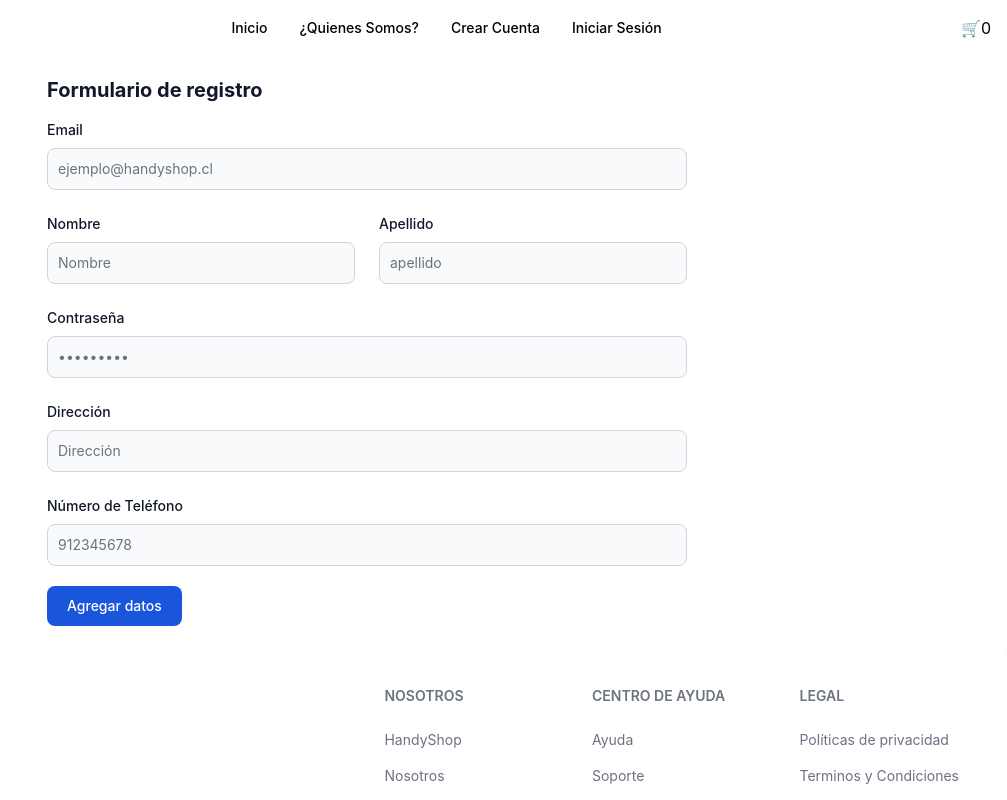
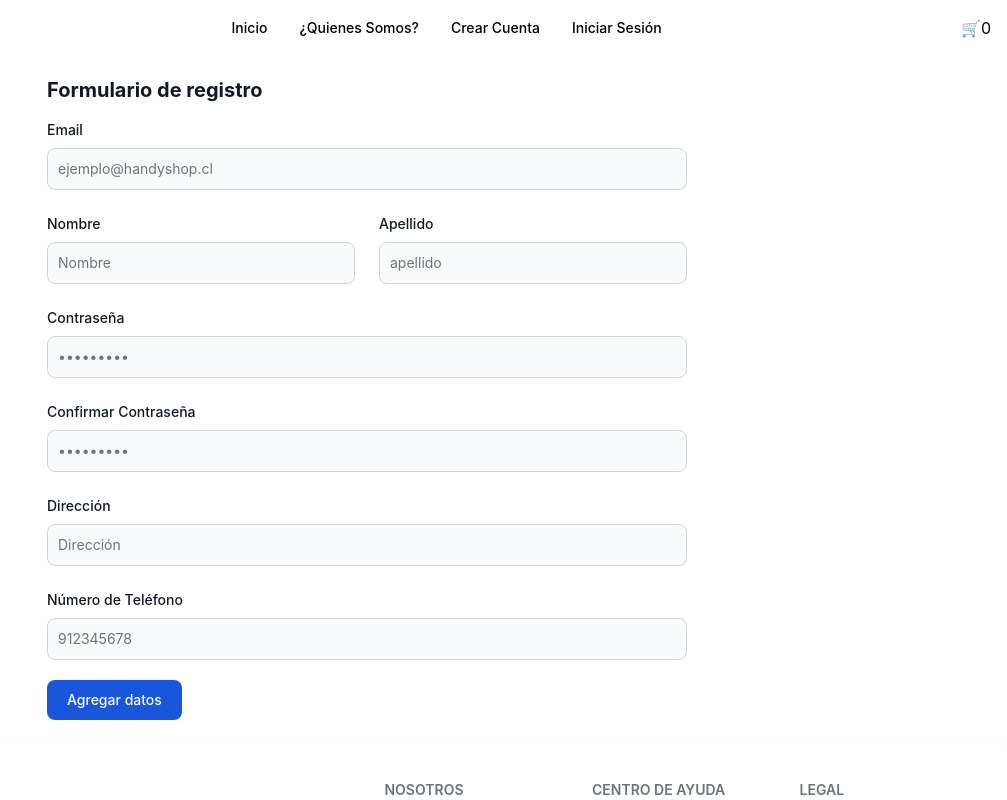
Before and after one commit to dcarvajal99/handyshop, a React (Create React App) app: page /register-users in a window 1280 px wide. Shown: the top 800 px of the page, without its empty margins (273-1280 px from the left). Built offline with nearby package versions, Linux system fonts and the light colour scheme; no server answers.

Commit message:
confirmar pass

```diff
--- a/src/views/RegisterUsers.jsx
+++ b/src/views/RegisterUsers.jsx
@@ -7,11 +7,13 @@ const RegisterUsers = () => {
   const PORT = process.env.PORT || 3001;
   const URL = process.env.REACT_APP_BACKEND_URL || `http://localhost:${PORT}`;
   const [isValidEmail, setIsValid] = useState(false);
+  const [passwordErrors, setPasswordErrors] = useState({});
   const [usuario, setUsuario] = useState({
     email: '',
     nombre: '',
     apellido: '',
-    password: '',
+    password: "",
+    confirmPassword: "",
     direccion: '',
     telefono: ''
   });
@@ -20,7 +22,8 @@ const RegisterUsers = () => {
     email: '',
     nombre: '',
     apellido: '',
-    password: '',
+    password: "",
+    confirmPassword: "",
     direccion: '',
     telefono: ''
   });
@@ -32,7 +35,15 @@ const RegisterUsers = () => {
     field[name] = value;
     setUsuario({ ...usuario, ...field });
     setErrors({ ...errors, [name]: '' });
+    if (name === 'confirmPassword') {
+      setPasswordErrors({
+        ...passwordErrors,
+        confirmPassword: usuario.password !== value ? 'Las contraseñas no coinciden' : ''
+      });
     };
+  };
+
+
 
     const validateForm = () => {
       setIsValid(validateEmail(usuario.email));
@@ -54,6 +65,8 @@ const RegisterUsers = () => {
 
       if (!usuario.password.trim()) {
         newErrors.password = 'Contraseña es requerida';
+      } else if (usuario.password !== usuario.confirmPassword) {
+        newErrors.confirmPassword = 'Las contraseñas no coinciden';
       }
 
         if (!usuario.direccion.trim()) {
@@ -143,7 +156,7 @@ const RegisterUsers = () => {
                   {errors.apellido && <div className="text-red-600 text-s font-medium">{errors.apellido}</div>}
                 </div>
                 <div className="sm:col-span-2">
-              <label for="name" className="block mb-2 text-sm font-medium text-gray-900 dark:text-white">Contraseña</label>
+                  <label for="password" className="block mb-2 text-sm font-medium text-gray-900 dark:text-white">Contraseña</label>
                   <input type="password" name="password"
                     id="contraseña" className="bg-gray-50 border border-gray-300 text-gray-900 text-sm rounded-lg
               focus:ring-primary-600 focus:border-primary-600 block w-full p-2.5 dark:bg-gray-700
@@ -152,6 +165,25 @@ const RegisterUsers = () => {
                     onChange={handleSetUsuario} />
                   {errors.password && <div className="text-red-600 text-s font-medium">{errors.password}</div>}
                 </div>
+                <div className="sm:col-span-2">
+                  <label htmlFor="confirmpassword" className={`block mb-2 text-sm font-medium text-gray-900 dark:text-white }`}>
+                    Confirmar Contraseña</label>
+                  <input
+                    type="password"
+                    name="confirmPassword"
+                    id="confirmPassword"
+                    className={`bg-gray-50 border border-gray-300 text-gray-900 text-sm rounded-lg focus:ring-primary-600 focus:border-primary-600 block w-full p-2.5 dark:bg-gray-700 dark:border-gray-600 dark:placeholder-gray-400 dark:text-white dark:focus:ring-primary-500 dark:focus:border-primary-500 `}
+                    value={usuario.confirmPassword}
+                    placeholder="•••••••••"
+                    required=""
+                    onChange={handleSetUsuario}
+                  />
+                  {errors.confirmPassword && <p className={`text-red-500 text-xs}`}>
+                    {errors.confirmPassword}</p>}
+
+                  {/*  ESTE SOLO SE PUEDE MODIFICAR CUANDO SE HABILITE EL BOTON DE CAMBIAR CONTRASEÑA */}
+                </div>
+
                 <div className="sm:col-span-2">
                   <label for="name" className="block mb-2 text-sm font-medium text-gray-900 dark:text-white">Dirección</label>
                   <input type="text" name="direccion"
```
Lines whose indentation alone changed are shown as unchanged.
